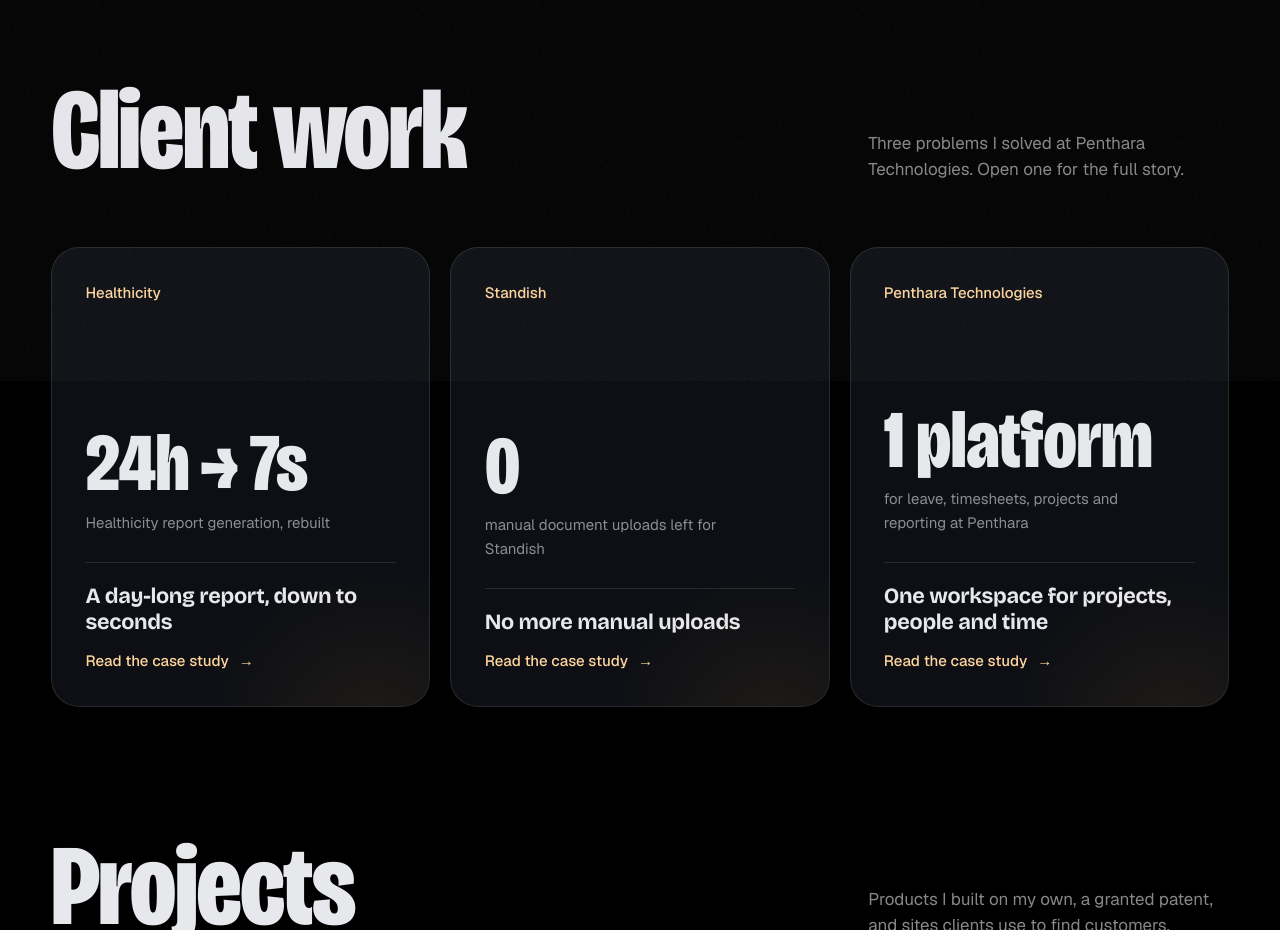
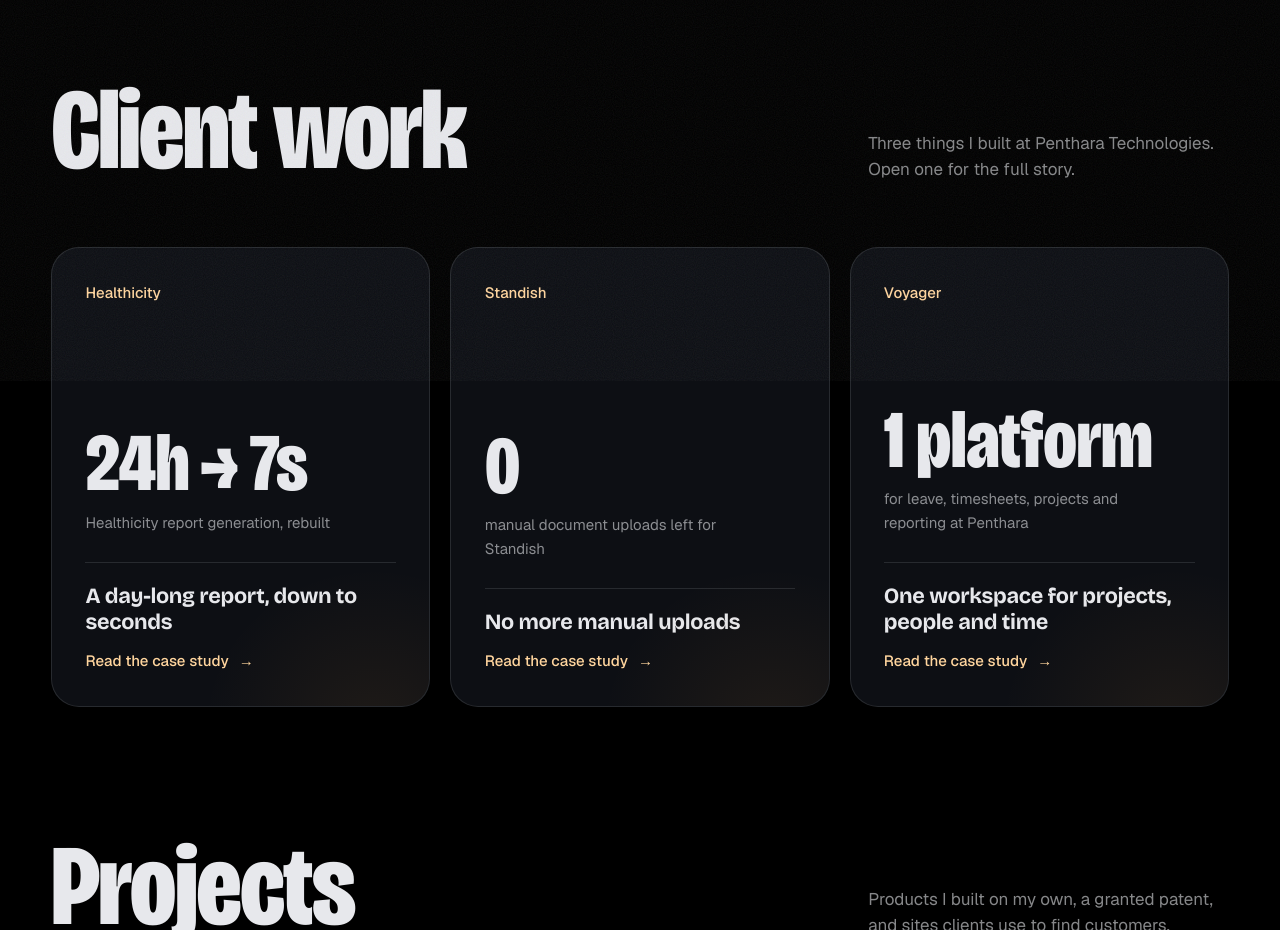
Before and after one commit to Gurprince/portfolio, a React (Vite) app: page / in a window 1280 px wide. Shown: the part 1080-2010 px from the top of the page. Built offline with nearby package versions, Linux system fonts and the light colour scheme.

Commit message:
Name Voyager on the resume and across the site

```diff
--- a/src/components/ClientWork.jsx
+++ b/src/components/ClientWork.jsx
@@ -10,7 +10,7 @@
     <section className="cw" id="cases">
       <div className="section-head">
         <Reveal as="h2" className="section-title">Client work</Reveal>
-        <Reveal as="p" className="section-sub" delay={0.1}>Three problems I solved at Penthara Technologies. Open one for the full story.</Reveal>
+        <Reveal as="p" className="section-sub" delay={0.1}>Three things I built at Penthara Technologies. Open one for the full story.</Reveal>
       </div>
 
       <Reveal as="ul" className="cw__grid" stagger={0.12}>
--- a/src/components/Experience.jsx
+++ b/src/components/Experience.jsx
@@ -48,7 +48,7 @@
               <span key={slug}>
                 {i > 0 && ', '}
                 <a href={`/work/${slug}`} onClick={(e) => { e.preventDefault(); go(`/work/${slug}`); }}>
-                  {caseBySlug(slug).client === 'Penthara Technologies' ? 'workforce platform' : caseBySlug(slug).client}
+                  {caseBySlug(slug).client}
                 </a>
               </span>
             ))}
--- a/src/data/resume.js
+++ b/src/data/resume.js
@@ -79,8 +79,8 @@
     slug: 'penthara',
     metric: '1 platform',
     metricLabel: 'for leave, timesheets, projects and reporting at Penthara',
-    client: 'Penthara Technologies',
-    via: 'internal product',
+    client: 'Voyager',
+    via: 'Penthara Technologies',
     title: 'One workspace for projects, people and time',
     diagram: 'system',
     problem: 'Penthara needed one internal tool for HR and day-to-day team operations: managing leave and timesheets, running projects, and seeing who is working on what.',
@@ -214,7 +214,7 @@
     group: 'Frontend',
     items: [
       { name: 'React.js', used: 'SkillMentor, DevDeck and SkillSync, plus the Healthicity reporting feature that went from 24 hours to 3–7 seconds.' },
-      { name: 'TypeScript', used: 'NestJS services behind Penthara’s internal workforce platform.' },
+      { name: 'TypeScript', used: 'NestJS services behind Voyager, Penthara’s workforce platform.' },
       { name: 'JavaScript', used: 'My everyday language across React and Node, since my first internship at Speedum Technology.' },
       { name: 'HTML5', used: 'Every interface I ship, starting with web apps at Speedum Technology.' },
       { name: 'CSS3', used: 'Responsive, user-facing interfaces for new product features at CFZ Technologies.' },
@@ -227,7 +227,7 @@
     items: [
       { name: 'Node.js', used: 'Back ends for SkillMentor, DevDeck and SkillSync, and the Indy Truck and LensFillers client sites.' },
       { name: 'Express.js', used: 'DevDeck’s API, with Owner, Editor and Viewer access control.' },
-      { name: 'NestJS', used: 'Penthara’s internal workforce platform: multi-tenant workspaces, projects, timesheets, leave, RAG and risk reports.' },
+      { name: 'NestJS', used: 'Voyager, Penthara’s workforce platform: multi-tenant workspaces, projects, timesheets, leave, RAG and risk reports.' },
       { name: 'PHP', used: 'The Healthicity reporting feature, rebuilt from 24 hours down to 3–7 seconds, and a React + PHP client platform.' },
       { name: 'LAMP', used: 'Running and extending PHP client platforms at Penthara.' },
       { name: 'MCP servers', used: 'Custom Model Context Protocol servers that power context-aware AI features at Penthara.' },
@@ -251,7 +251,7 @@
       { name: 'Power Automate', used: 'Standish’s SharePoint-to-Blob pipeline and automated email-attachment handling.' },
       { name: 'SharePoint', used: 'Automatic file ingestion into client-named Blob Storage folders.' },
       { name: 'SPFx', used: 'SharePoint Framework web parts and extensions.' },
-      { name: 'Teams', used: 'Microsoft Teams integration in Penthara’s internal workforce platform.' },
+      { name: 'Teams', used: 'Microsoft Teams integration in Voyager, Penthara’s workforce platform.' },
     ],
   },
   {
```
Also changed, not shown: 2 other files (tests, documents, lock files or other folders).
